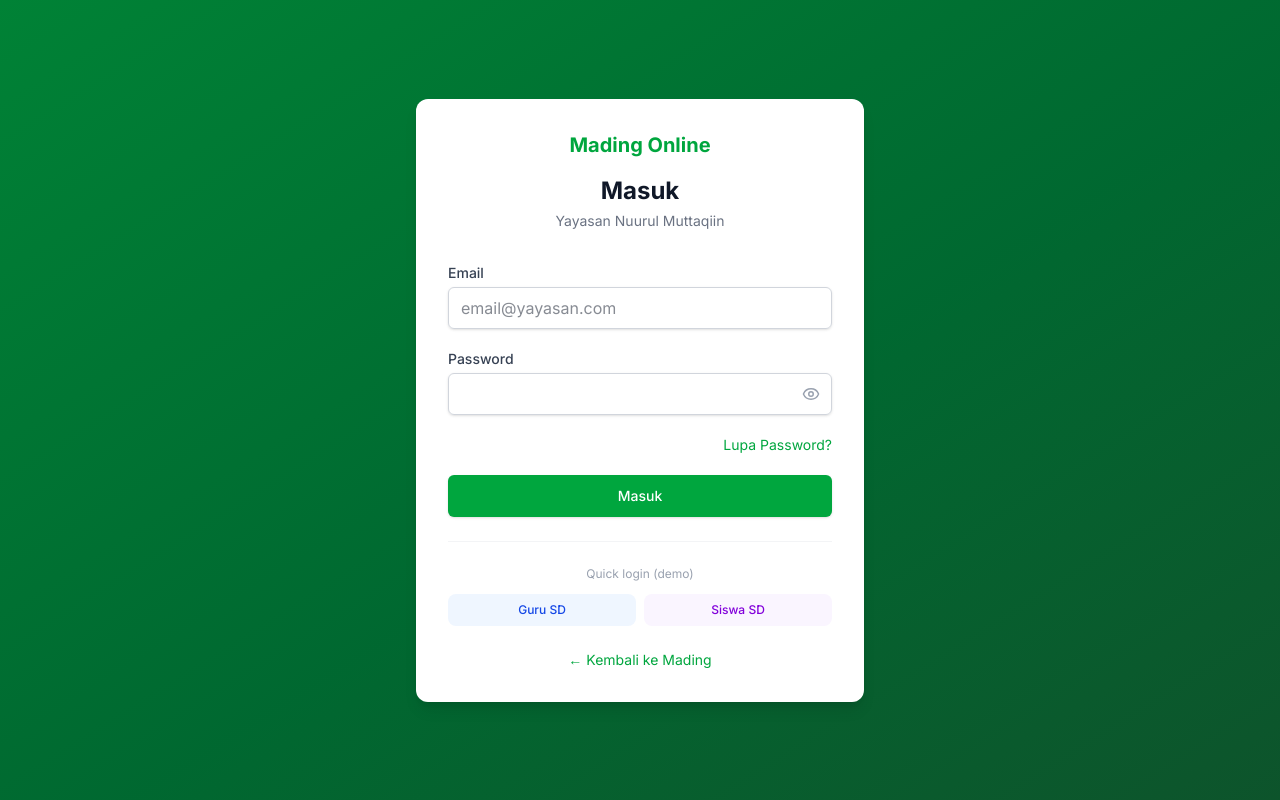
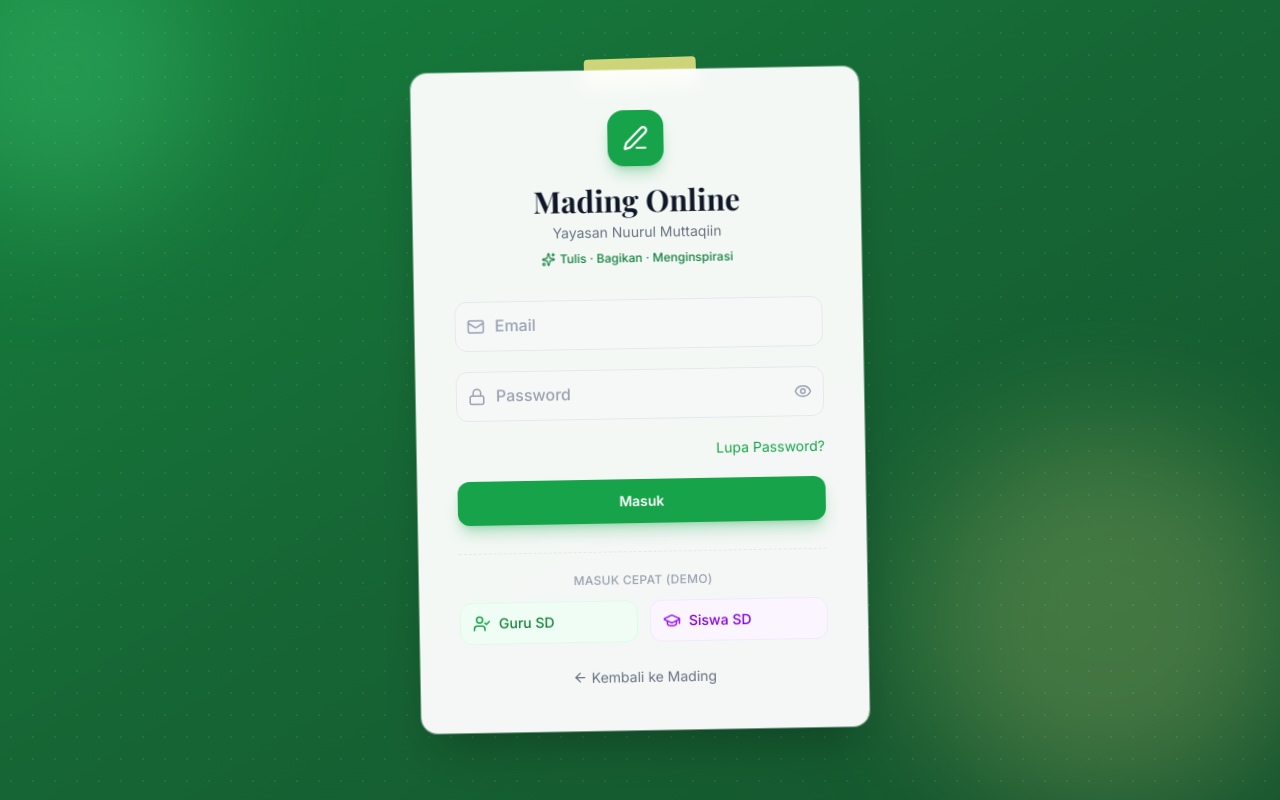
Before and after one commit to nvrtrvst/yys-landingpage, a Next.js app: page /mading/login in a window 1280 px wide. Built offline with nearby package versions, Linux system fonts and the light colour scheme; no server answers; the database is empty; a web font is replaced by a local one.

Commit message:
feat(mading): redesign halaman login bertema papan mading
UI/UX lebih interaktif: kartu kertas + washi-tape, animasi masuk
(framer-motion stagger), floating-label, password toggle, spinner
loading, quick-login bergaya note, dan error ber-animasi shake.
Tetap pakai alur signIn mading yang ada.

```diff
--- a/src/app/mading/login/page.tsx
+++ b/src/app/mading/login/page.tsx
@@ -4,11 +4,39 @@ import { useState } from "react";
 import { useRouter } from "next/navigation";
 import Link from "next/link";
 import { signIn, getSession } from "next-auth/react";
-import { Eye, EyeOff } from "lucide-react";
+import { motion } from "framer-motion";
+import {
+  Eye,
+  EyeOff,
+  Loader2,
+  PenLine,
+  Sparkles,
+  ArrowLeft,
+  Mail,
+  Lock,
+  GraduationCap,
+  UserCheck,
+} from "lucide-react";
 
 const roleRedirect: Record<string, string> = {
   guru: "/mading/guru/dashboard",
   siswa: "/mading/siswa/dashboard",
+  admin_unit: "/mading/admin-unit/dashboard",
+  superadmin: "/mading/admin-unit/dashboard",
+};
+
+const container = {
+  hidden: {},
+  show: { transition: { staggerChildren: 0.08, delayChildren: 0.05 } },
+};
+
+const item = {
+  hidden: { opacity: 0, y: 18 },
+  show: {
+    opacity: 1,
+    y: 0,
+    transition: { type: "spring" as const, stiffness: 120, damping: 14 },
+  },
 };
 
 export default function MadingLoginPage() {
@@ -18,6 +46,7 @@ export default function MadingLoginPage() {
   const [showPassword, setShowPassword] = useState(false);
   const [error, setError] = useState("");
   const [loading, setLoading] = useState(false);
+  const [focusedField, setFocusedField] = useState<"email" | "password" | null>(null);
 
   const handleSubmit = async (e: React.FormEvent) => {
     e.preventDefault();
@@ -46,70 +75,191 @@ export default function MadingLoginPage() {
   const handleLoginAs = (loginEmail: string, loginPassword: string) => {
     setEmail(loginEmail);
     setPassword(loginPassword);
+    setError("");
   };
 
+  const floatClass = (field: "email" | "password", value: string) =>
+    focusedField === field || value.length > 0
+      ? "-top-2.5 left-3 bg-white px-1 text-xs text-primary-600"
+      : "top-3 left-10 text-gray-400";
+
   return (
-    <div className="min-h-screen flex items-center justify-center bg-gradient-to-br from-green-700 to-green-900 py-12 px-4">
-      <div className="max-w-md w-full p-8 bg-white rounded-xl shadow-lg">
-        <div className="text-center mb-8">
-          <Link href="/mading" className="text-green-600 font-bold text-xl">Mading Online</Link>
-          <h2 className="text-2xl font-bold text-gray-900 mt-4">Masuk</h2>
-          <p className="text-gray-500 text-sm mt-1">Yayasan Nuurul Muttaqiin</p>
+    <div className="relative flex min-h-screen items-center justify-center overflow-hidden bg-gradient-to-br from-primary-700 via-primary-800 to-primary-900 px-4 py-12">
+      {/* Decorative floating blobs */}
+      <motion.div
+        className="absolute -left-24 -top-24 h-72 w-72 rounded-full bg-primary-400/30 blur-3xl"
+        animate={{ y: [0, 30, 0], x: [0, 20, 0] }}
+        transition={{ duration: 9, repeat: Infinity, ease: "easeInOut" }}
+      />
+      <motion.div
+        className="absolute -bottom-10 -right-10 h-96 w-96 rounded-full bg-accent-default/20 blur-3xl"
+        animate={{ y: [0, -30, 0], x: [0, -20, 0] }}
+        transition={{ duration: 11, repeat: Infinity, ease: "easeInOut" }}
+      />
+      {/* Dotted paper pattern overlay */}
+      <div
+        className="pointer-events-none absolute inset-0 opacity-[0.07]"
+        style={{
+          backgroundImage: "radial-gradient(currentColor 1px, transparent 1px)",
+          backgroundSize: "22px 22px",
+          color: "white",
+        }}
+      />
+
+      <motion.div variants={container} initial="hidden" animate="show" className="relative w-full max-w-md">
+        {/* Washi tape */}
+        <div className="absolute -top-3 left-1/2 h-7 w-28 -translate-x-1/2 -rotate-2 rounded-sm bg-accent-default/80 shadow-sm" />
+
+        <motion.div
+          variants={item}
+          className="-rotate-1 rounded-2xl bg-white/95 p-8 shadow-2xl ring-1 ring-white/40 backdrop-blur transition-transform duration-300 hover:rotate-0 sm:p-10"
+        >
+          {/* Header */}
+          <motion.div variants={item} className="mb-7 text-center">
+            <div className="mx-auto mb-4 flex h-14 w-14 items-center justify-center rounded-2xl bg-primary-600 text-white shadow-lg shadow-primary-600/30">
+              <PenLine size={26} />
             </div>
+            <h1 className="font-serif text-3xl font-bold text-gray-900">Mading Online</h1>
+            <p className="mt-1 text-sm text-gray-500">Yayasan Nuurul Muttaqiin</p>
+            <p className="mt-2 inline-flex items-center gap-1 text-xs font-medium text-primary-700">
+              <Sparkles size={14} /> Tulis &middot; Bagikan &middot; Menginspirasi
+            </p>
+          </motion.div>
 
+          {/* Error */}
           {error && (
-          <div className="mb-4 p-3 bg-red-100 text-red-700 rounded text-sm">{error}</div>
+            <motion.div
+              initial={{ x: 0 }}
+              animate={{ x: [0, -6, 6, -4, 4, 0] }}
+              transition={{ duration: 0.4 }}
+              className="mb-4 rounded-lg border border-red-200 bg-red-50 px-3 py-2 text-sm text-red-700"
+            >
+              {error}
+            </motion.div>
           )}
 
           <form onSubmit={handleSubmit} className="space-y-5">
-          <div>
-            <label className="block text-sm font-medium text-gray-700">Email</label>
-            <input type="email" required value={email} onChange={e => setEmail(e.target.value)}
-              className="mt-1 block w-full px-3 py-2 border border-gray-300 rounded-md shadow-sm focus:outline-none focus:ring-green-500 focus:border-green-500"
-              placeholder="email@yayasan.com" autoComplete="email" />
+            {/* Email */}
+            <motion.div variants={item}>
+              <div className="relative">
+                <Mail className="pointer-events-none absolute left-3 top-1/2 -translate-y-1/2 text-gray-400" size={18} />
+                <input
+                  id="email"
+                  type="email"
+                  required
+                  value={email}
+                  onChange={(e) => {
+                    setEmail(e.target.value);
+                    setError("");
+                  }}
+                  onFocus={() => setFocusedField("email")}
+                  onBlur={() => setFocusedField(null)}
+                  placeholder=" "
+                  autoComplete="email"
+                  className="peer w-full rounded-xl border border-gray-200 bg-gray-50/50 py-3 pl-10 pr-3 text-gray-900 outline-none transition focus:border-primary-500 focus:bg-white focus:ring-2 focus:ring-primary-500/30"
+                />
+                <label
+                  htmlFor="email"
+                  className={`pointer-events-none absolute font-medium transition-all ${floatClass("email", email)}`}
+                >
+                  Email
+                </label>
               </div>
-          <div>
-            <label className="block text-sm font-medium text-gray-700">Password</label>
+            </motion.div>
+
+            {/* Password */}
+            <motion.div variants={item}>
               <div className="relative">
-              <input type={showPassword ? "text" : "password"} required value={password} onChange={e => setPassword(e.target.value)}
-                className="mt-1 block w-full px-3 py-2 pr-10 border border-gray-300 rounded-md shadow-sm focus:outline-none focus:ring-green-500 focus:border-green-500"
-                autoComplete="current-password" />
-              <button type="button" onClick={() => setShowPassword(v => !v)}
-                className="absolute inset-y-0 right-0 pr-3 flex items-center text-gray-400 hover:text-gray-600"
-                aria-label={showPassword ? "Sembunyikan password" : "Tampilkan password"}>
+                <Lock className="pointer-events-none absolute left-3 top-1/2 -translate-y-1/2 text-gray-400" size={18} />
+                <input
+                  id="password"
+                  type={showPassword ? "text" : "password"}
+                  required
+                  value={password}
+                  onChange={(e) => {
+                    setPassword(e.target.value);
+                    setError("");
+                  }}
+                  onFocus={() => setFocusedField("password")}
+                  onBlur={() => setFocusedField(null)}
+                  placeholder=" "
+                  autoComplete="current-password"
+                  className="peer w-full rounded-xl border border-gray-200 bg-gray-50/50 py-3 pl-10 pr-10 text-gray-900 outline-none transition focus:border-primary-500 focus:bg-white focus:ring-2 focus:ring-primary-500/30"
+                />
+                <label
+                  htmlFor="password"
+                  className={`pointer-events-none absolute font-medium transition-all ${floatClass("password", password)}`}
+                >
+                  Password
+                </label>
+                <button
+                  type="button"
+                  onClick={() => setShowPassword((v) => !v)}
+                  className="absolute right-3 top-1/2 -translate-y-1/2 text-gray-400 transition hover:text-primary-600"
+                  aria-label={showPassword ? "Sembunyikan password" : "Tampilkan password"}
+                >
                   {showPassword ? <EyeOff size={18} /> : <Eye size={18} />}
                 </button>
               </div>
-          </div>
-          <div className="flex justify-end">
-            <Link href="/mading/siswa/forgot-password" className="text-sm text-green-600 hover:underline">
+            </motion.div>
+
+            <motion.div variants={item} className="flex justify-end">
+              <Link href="/mading/siswa/forgot-password" className="text-sm text-primary-600 hover:underline">
                 Lupa Password?
               </Link>
-          </div>
-          <button type="submit" disabled={loading}
-            className="w-full flex justify-center py-2.5 px-4 border border-transparent rounded-md shadow-sm text-sm font-medium text-white bg-green-600 hover:bg-green-700 focus:outline-none focus:ring-2 focus:ring-offset-2 focus:ring-green-500 disabled:opacity-50">
-            {loading ? "Memproses..." : "Masuk"}
-          </button>
+            </motion.div>
+
+            <motion.button
+              variants={item}
+              type="submit"
+              disabled={loading}
+              className="group relative w-full overflow-hidden rounded-xl bg-primary-600 py-3 text-sm font-semibold text-white shadow-lg shadow-primary-600/30 transition hover:bg-primary-700 active:scale-[0.98] disabled:cursor-not-allowed disabled:opacity-60"
+            >
+              {loading ? (
+                <span className="flex items-center justify-center gap-2">
+                  <Loader2 size={18} className="animate-spin" /> Memproses&hellip;
+                </span>
+              ) : (
+                "Masuk"
+              )}
+            </motion.button>
           </form>
 
-        <div className="mt-6 pt-6 border-t border-gray-100">
-          <p className="text-xs text-gray-400 text-center mb-3">Quick login (demo)</p>
-          <div className="grid grid-cols-2 gap-2">
-            <button onClick={() => handleLoginAs("guru.sd@yayasan.com", "rahasia123")}
-              className="px-3 py-2 bg-blue-50 text-blue-700 rounded-lg text-xs font-medium hover:bg-blue-100 transition-colors">
+          {/* Quick login */}
+          <motion.div variants={item} className="mt-7 border-t border-dashed border-gray-200 pt-5">
+            <p className="mb-3 text-center text-xs font-medium uppercase tracking-wide text-gray-400">
+              Masuk cepat (demo)
+            </p>
+            <div className="grid grid-cols-2 gap-3">
+              <button
+                type="button"
+                onClick={() => handleLoginAs("guru.sd@yayasan.com", "rahasia123")}
+                className="group flex items-center gap-2 rounded-xl border border-primary-100 bg-primary-50 px-3 py-2.5 text-left text-sm font-medium text-primary-700 transition hover:-translate-y-0.5 hover:bg-primary-100 hover:shadow-md"
+              >
+                <UserCheck size={18} className="text-primary-600" />
                 Guru SD
               </button>
-            <button onClick={() => handleLoginAs("siswa.sd@yayasan.com", "rahasia123")}
-              className="px-3 py-2 bg-purple-50 text-purple-700 rounded-lg text-xs font-medium hover:bg-purple-100 transition-colors">
+              <button
+                type="button"
+                onClick={() => handleLoginAs("siswa.sd@yayasan.com", "rahasia123")}
+                className="group flex items-center gap-2 rounded-xl border border-purple-100 bg-purple-50 px-3 py-2.5 text-left text-sm font-medium text-purple-700 transition hover:-translate-y-0.5 hover:bg-purple-100 hover:shadow-md"
+              >
+                <GraduationCap size={18} className="text-purple-600" />
                 Siswa SD
               </button>
             </div>
-        </div>
+          </motion.div>
 
-        <p className="text-center text-sm text-gray-500 mt-6">
-          <Link href="/mading" className="text-green-600 hover:underline">&larr; Kembali ke Mading</Link>
-        </p>
-      </div>
+          <motion.div variants={item} className="mt-6 text-center">
+            <Link
+              href="/mading"
+              className="inline-flex items-center gap-1 text-sm text-gray-500 transition hover:text-primary-600"
+            >
+              <ArrowLeft size={15} /> Kembali ke Mading
+            </Link>
+          </motion.div>
+        </motion.div>
+      </motion.div>
     </div>
   );
 }
```
Lines whose indentation alone changed are shown as unchanged.
